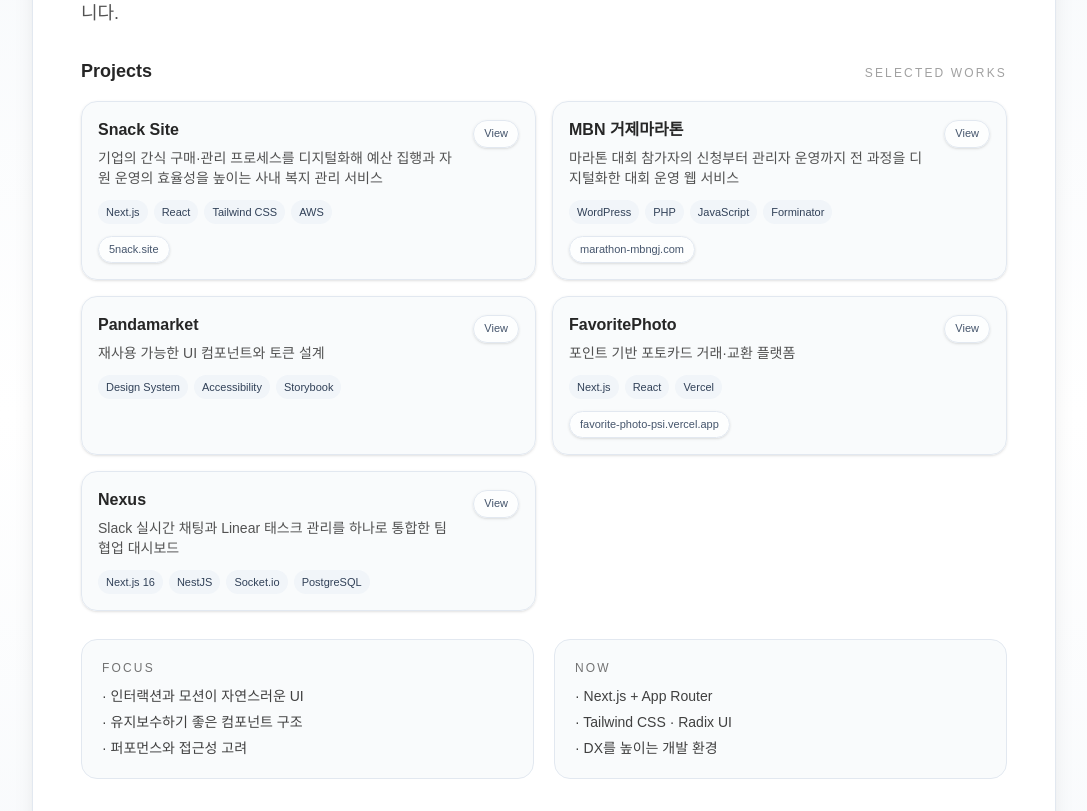
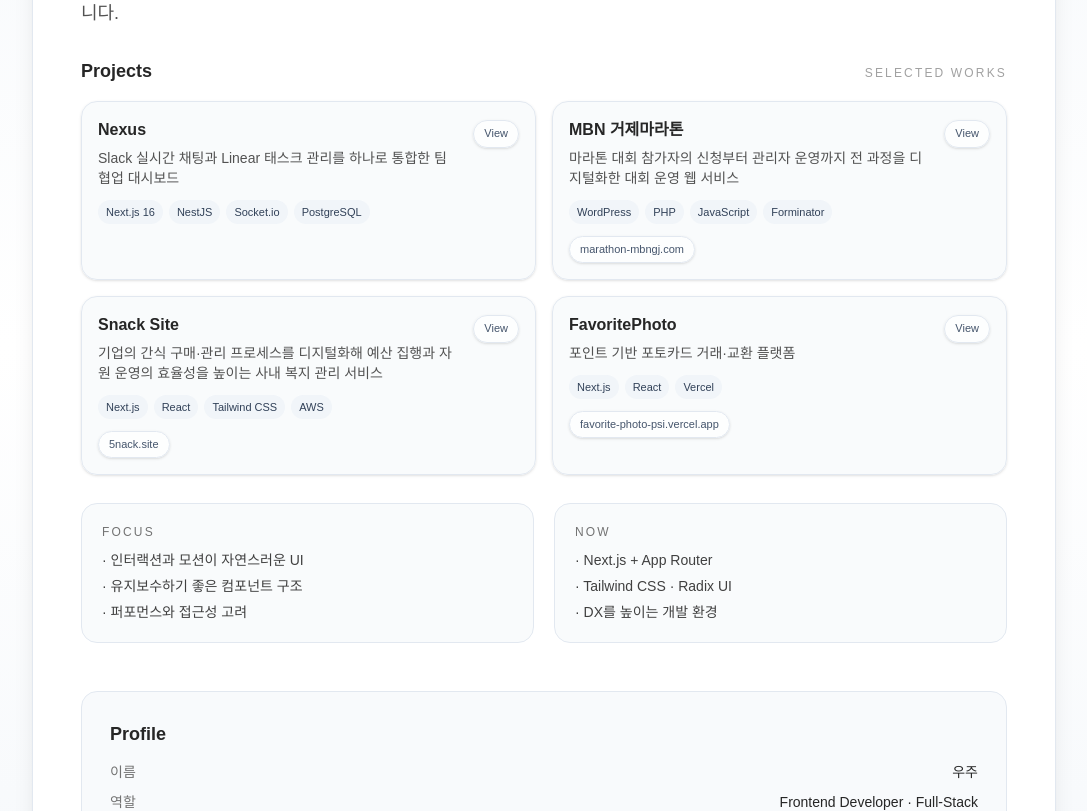
Before and after one commit to wooju01/profile_page, a Next.js app: page / in a window 1280 px wide. Shown: the part 560-1371 px from the top of the page, without its empty margins (96-1183 px from the left). Built offline with nearby package versions, Linux system fonts and the light colour scheme.

Commit message:
feat: 순서 변경

```diff
--- a/components/ProjectsSection.tsx
+++ b/components/ProjectsSection.tsx
@@ -18,11 +18,10 @@ function formatUrlLabel(url: string) {
 
 const PROJECTS: Project[] = [
   {
-    slug: "snack",
-    name: "Snack Site",
-    short: "기업의 간식 구매·관리 프로세스를 디지털화해 예산 집행과 자원 운영의 효율성을 높이는 사내 복지 관리 서비스",
-    tags: ["Next.js", "React", "Tailwind CSS", "AWS"],
-    url: "https://5nack.site",
+    slug: "nexus",
+    name: "Nexus",
+    short: "Slack 실시간 채팅과 Linear 태스크 관리를 하나로 통합한 팀 협업 대시보드",
+    tags: ["Next.js 16", "NestJS", "Socket.io", "PostgreSQL"],
   },
   {
     slug: "mbn-marathon",
@@ -32,10 +31,11 @@ const PROJECTS: Project[] = [
     url: "https://marathon-mbngj.com/",
   },
   {
-    slug: "pandamarket",
-    name: "Pandamarket",
-    short: "재사용 가능한 UI 컴포넌트와 토큰 설계",
-    tags: ["Design System", "Accessibility", "Storybook"],
+    slug: "snack",
+    name: "Snack Site",
+    short: "기업의 간식 구매·관리 프로세스를 디지털화해 예산 집행과 자원 운영의 효율성을 높이는 사내 복지 관리 서비스",
+    tags: ["Next.js", "React", "Tailwind CSS", "AWS"],
+    url: "https://5nack.site",
   },
   {
     slug: "favorite-photo",
@@ -43,12 +43,6 @@ const PROJECTS: Project[] = [
     short: "포인트 기반 포토카드 거래·교환 플랫폼",
     tags: ["Next.js", "React", "Vercel"],
     url: "https://favorite-photo-psi.vercel.app/",
-  },
-  {
-    slug: "nexus",
-    name: "Nexus",
-    short: "Slack 실시간 채팅과 Linear 태스크 관리를 하나로 통합한 팀 협업 대시보드",
-    tags: ["Next.js 16", "NestJS", "Socket.io", "PostgreSQL"],
   },
 ];
 
```
